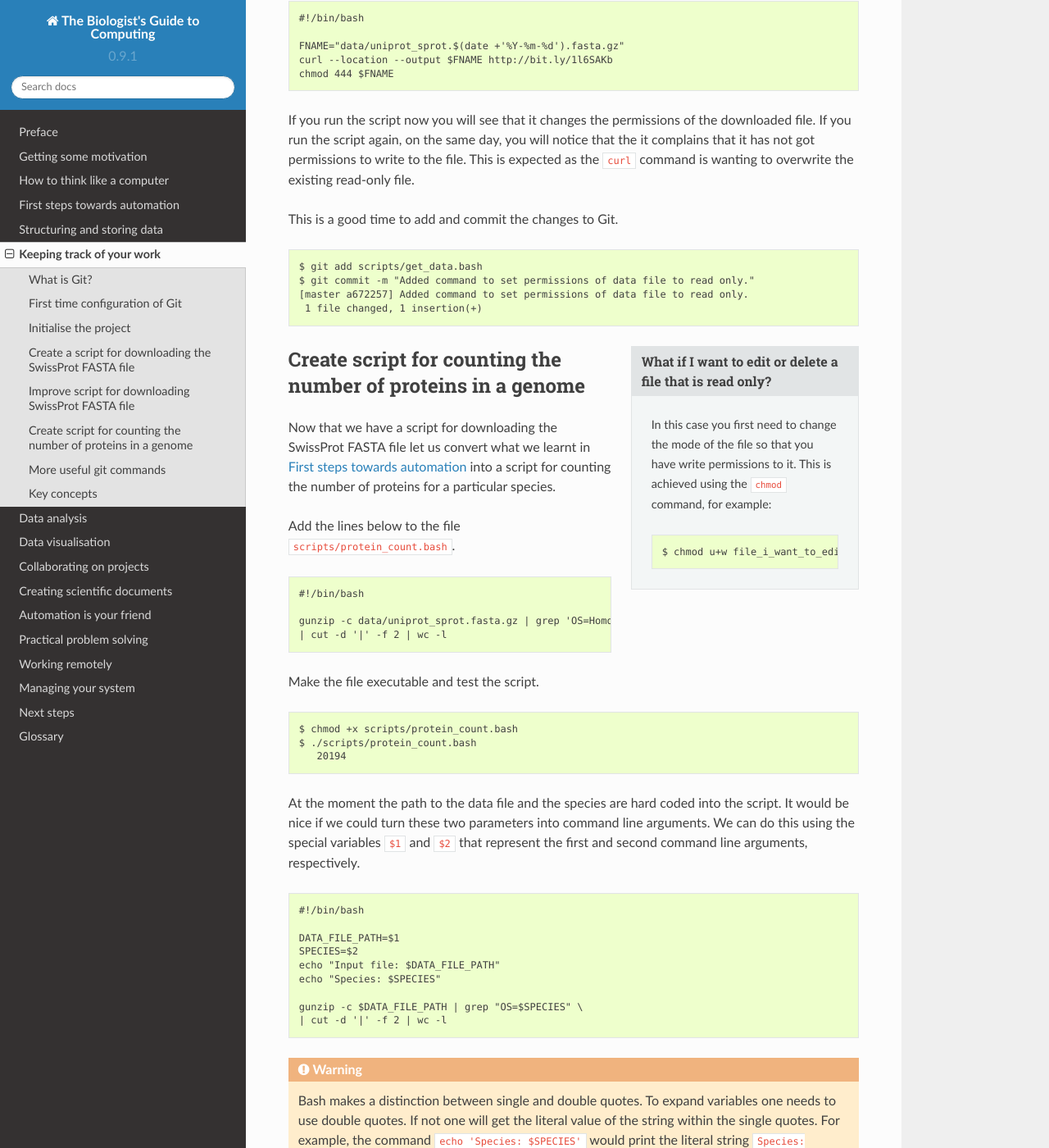
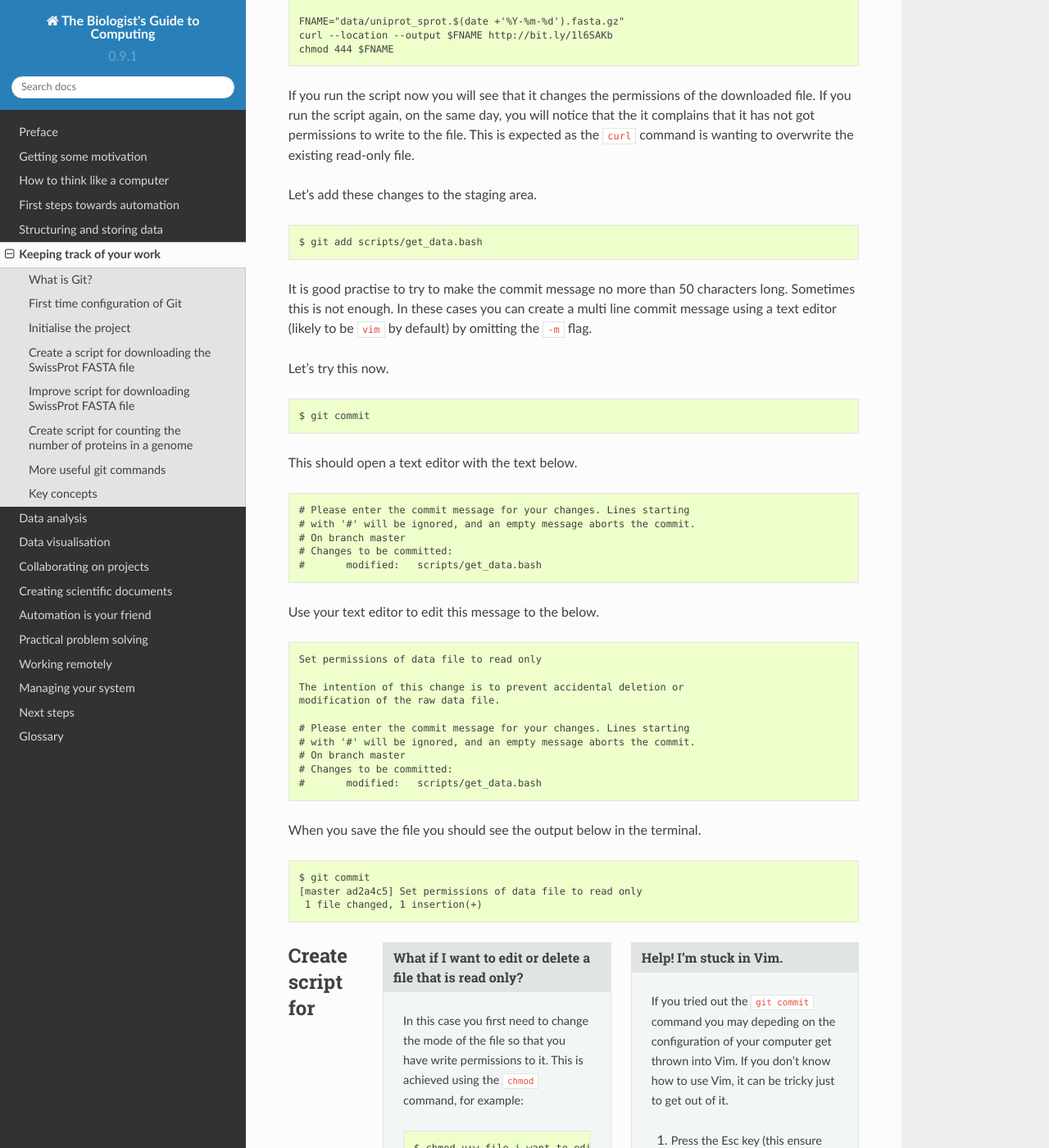
Before and after one commit to tjelvar-olsson/biologists-guide-to-computing, a Sphinx documentation site: the page built from source/keeping-track-of-your-work.rst, in a window 1280 px wide and 1400 px high, scrolled down 9860 px. Shown: the whole window at 82% size. Built offline with Sphinx 7.4.7 and the Read the Docs theme 2.0.0, drawn with Linux system fonts in a browser that asks for light colours; some of the changed text lies outside the part shown.

Commit message:
Expand on git commit messages in response to feedback from Lucy

```diff
--- a/source/keeping-track-of-your-work.rst
+++ b/source/keeping-track-of-your-work.rst
@@ -175,6 +175,12 @@ command.
      1 file changed, 12 insertions(+)
      create mode 100644 README.md
 
+In the above the ``-m`` option allows us to specify a commit message on
+the command line. The commit message should describe the change that
+your are committing. It will be useful when you review the project at
+a later date. It also helps communicate your change to any collaborators
+working on the same project.
+
 Again, let's see how this affected the status of the repository.
 
 .. code-block:: none
@@ -182,11 +188,6 @@ Again, let's see how this affected the status of the repository.
     $ git status
     On branch master
     nothing to commit, working directory clean
-
-.. note:: The ``-m`` option allows us to specify a commit message on
-          the command line. If you do not use this option your default editor
-          will be used, which is likely to be ``vim`` if you have not
-          configured it to be something else.
 
 That's all you need to know to get started with Git. Start by initialising a
 project using ``git init``. Then use ``git add`` and ``git commit`` iteratively
@@ -205,7 +206,7 @@ multiple directories.
 
 .. code-block:: none
 
-    mkdir scripts data
+    $ mkdir scripts data
 
 Using your favorite text editor enter the text below into the file
 ``scripts/get_data.bash``.
@@ -522,14 +523,68 @@ notice that the it complains that it has not got permissions to write to
 the file. This is expected as the ``curl`` command is wanting to overwrite
 the existing read-only file.
 
-This is a good time to add and commit the changes to Git.
+Let's add these changes to the staging area.
 
 .. code-block:: none
 
     $ git add scripts/get_data.bash
-    $ git commit -m "Added command to set permissions of data file to read only."
-    [master a672257] Added command to set permissions of data file to read only.
+
+It is good practise to try to make the commit message no more than
+50 characters long. Sometimes this is not enough. In these cases you
+can create a multi line commit message using a text editor (likely
+to be ``vim`` by default) by omitting the ``-m`` flag.
+
+Let's try this now.
+
+.. code-block:: none
+
+    $ git commit
+
+This should open a text editor with the text below.
+
+.. code-block:: none
+
+
+    # Please enter the commit message for your changes. Lines starting
+    # with '#' will be ignored, and an empty message aborts the commit.
+    # On branch master
+    # Changes to be committed:
+    #       modified:   scripts/get_data.bash
+
+Use your text editor to edit this message to the below.
+
+.. code-block:: none
+
+    Set permissions of data file to read only
+
+    The intention of this change is to prevent accidental deletion or
+    modification of the raw data file.
+
+    # Please enter the commit message for your changes. Lines starting
+    # with '#' will be ignored, and an empty message aborts the commit.
+    # On branch master
+    # Changes to be committed:
+    #       modified:   scripts/get_data.bash
+
+When you save the file you should see the output below in the terminal.
+
+.. code-block:: none
+
+    $ git commit
+    [master ad2a4c5] Set permissions of data file to read only
      1 file changed, 1 insertion(+)
+
+.. sidebar:: Help! I'm stuck in Vim.
+
+    If you tried out the ``git commit`` command you may depeding
+    on the configuration of your computer get thrown into Vim.
+    If you don't know how to use Vim, it can be tricky just to
+    get out of it.
+
+    1. Press the Esc key (this ensure that you are in "normal" mode)
+    2. Press the colon (``:``) key (this puts you in "command-line" mode)
+    3. Enter the text ``q!`` (the command to quit (``q``) without saving (``!``)
+    4. Press the Enter key (this executes the command from step 3)
 
 
 .. sidebar:: What if I want to edit or delete a file that is read only?
```
